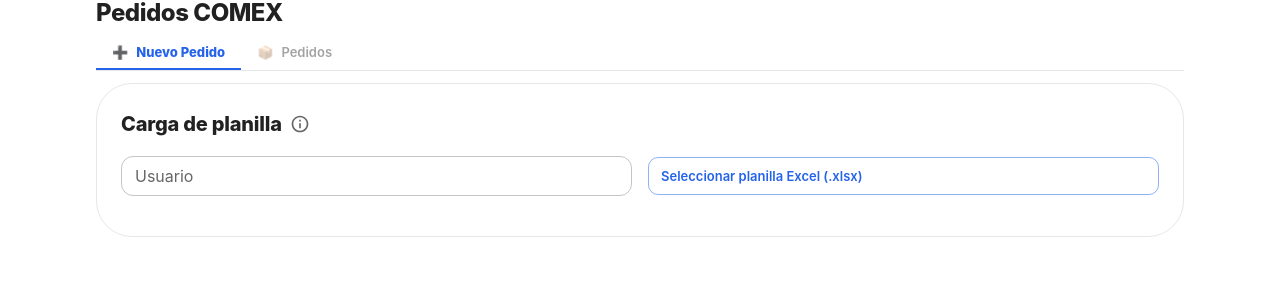
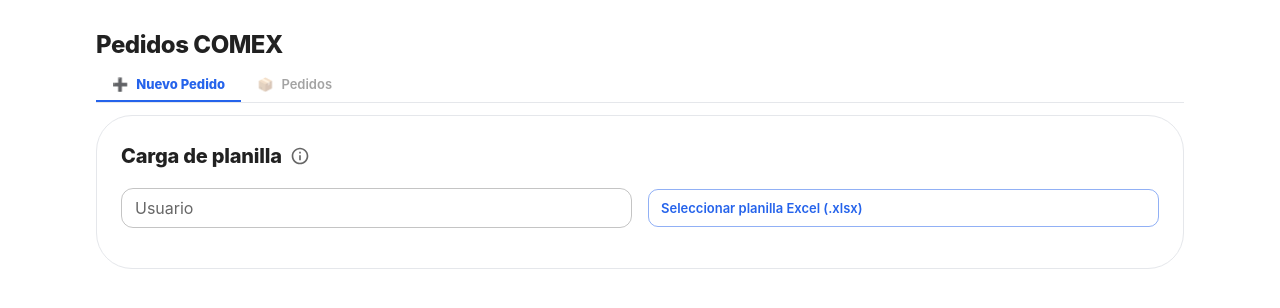
Before and after one commit to brandatta/comex-vicomx, a React (Vite) app in the folder client/: page / in a window 1280 px wide. Shown: the top 308 px of the page. Built offline with nearby package versions, Linux system fonts and the light colour scheme.

Commit message:
Update App.jsx

```diff
--- a/client/src/App.jsx
+++ b/client/src/App.jsx
@@ -7,7 +7,15 @@ export default function App() {
   const [tab, setTab] = React.useState(0);
 
   return (
-    <Box sx={{ maxWidth: 1120, mx: "auto", px: 2, pb: 6 }}>
+    <Box
+      sx={{
+        maxWidth: 1120,
+        mx: "auto",
+        px: 2,
+        pb: 6,
+        pt: 4,   // ⬅️ más espacio arriba
+      }}
+    >
       <Typography
         variant="h5"
         sx={{
```
